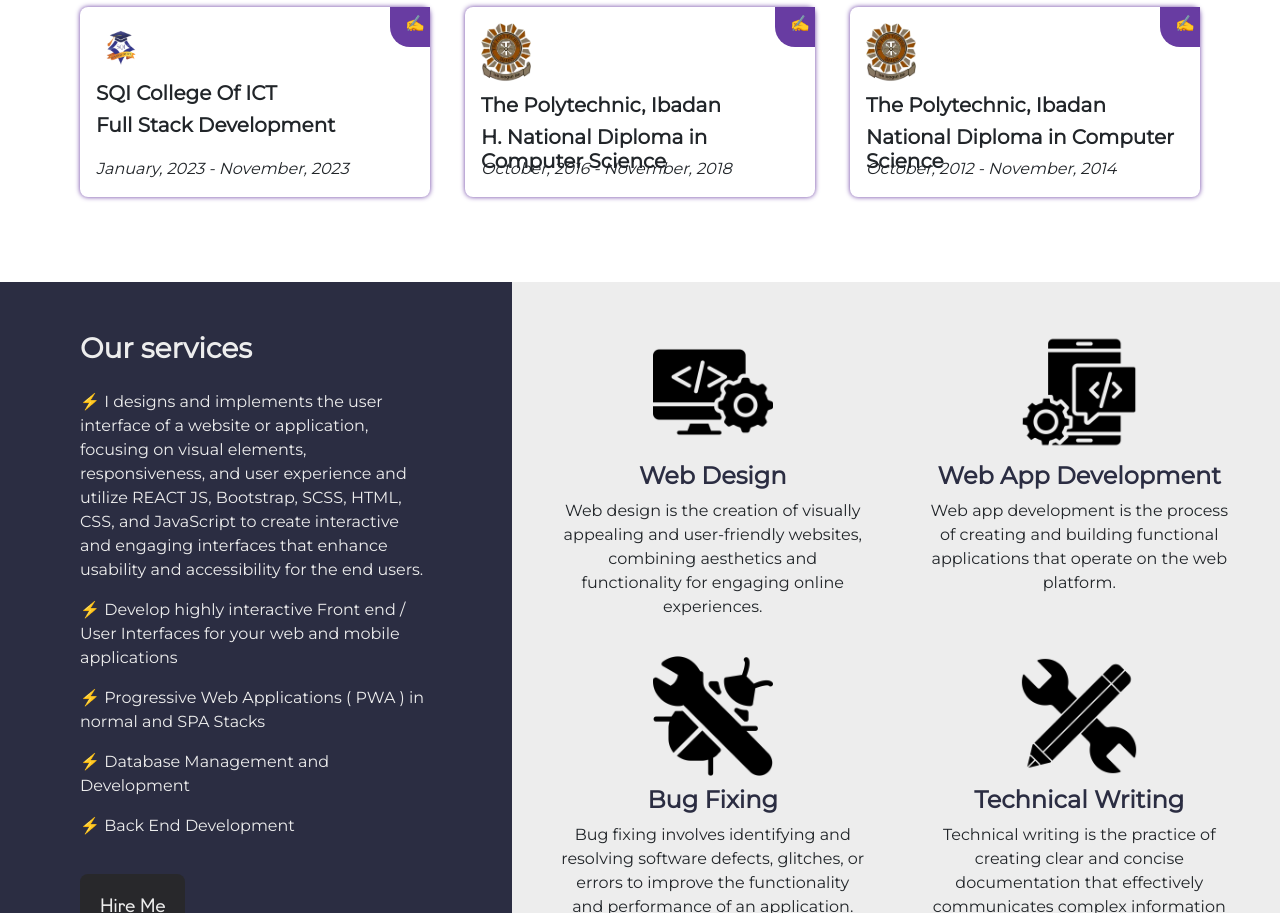
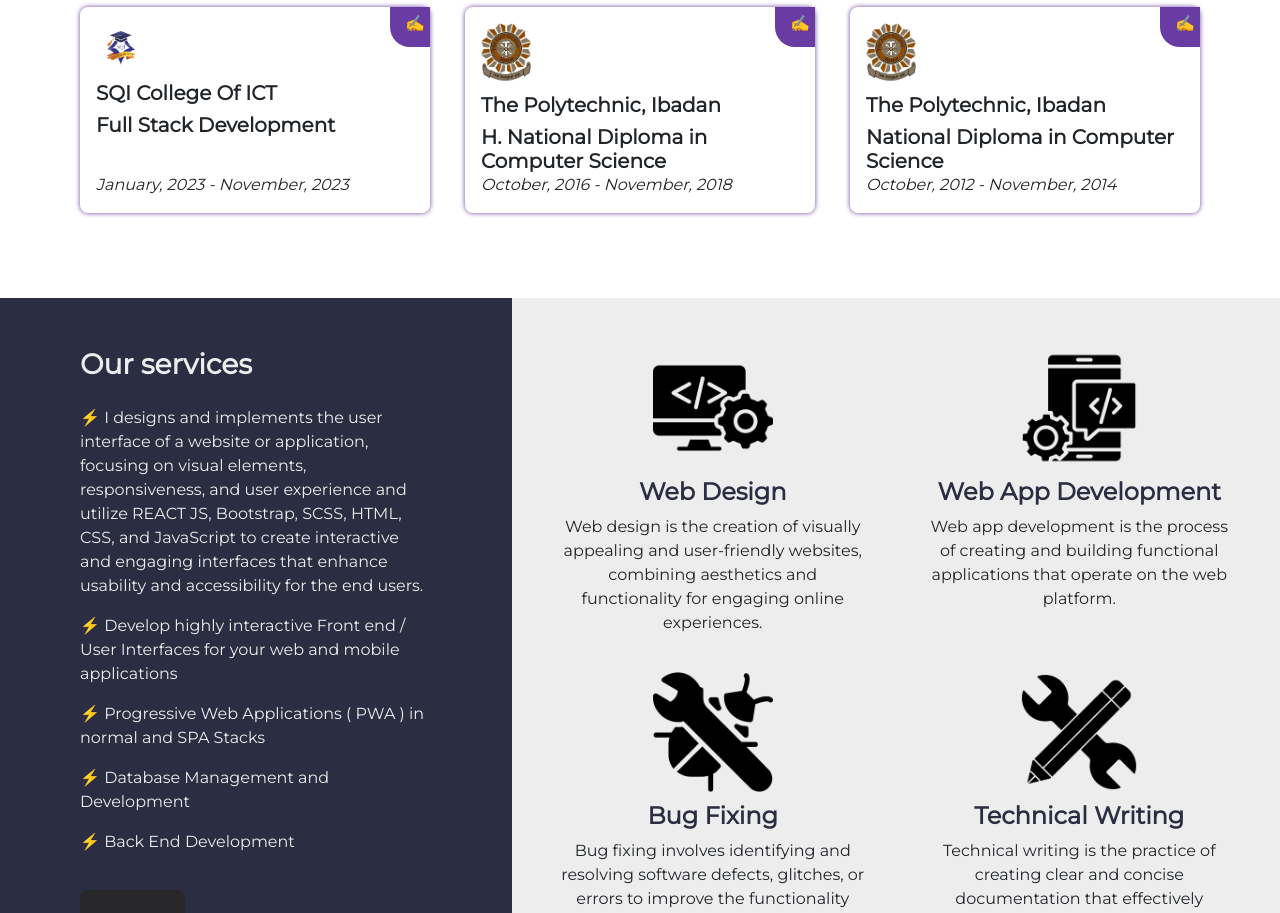
Before and after one commit to doiayokanmi/Dev-Damilola, a React (Vite) app: page / in a window 1280 px wide. Shown: the part 1860-2773 px from the top of the page. Built offline with nearby package versions, Linux system fonts and the light colour scheme.

Commit message:
education

```diff
--- a/src/assets/components/Education.jsx
+++ b/src/assets/components/Education.jsx
@@ -32,7 +32,7 @@ const Education = () => {
             <div className='my-3' key={index} id="eduCard">
                 <img className='img-fluid mb-2' width={"50px"} src={sch.img} alt="" />
                 <h5>{sch.title}</h5>
-                <h5 className='mb-2'>{sch.cert}</h5>
+                <h5 className='mb-4'>{sch.cert}</h5>
                 <em>{sch.year}</em>
             </div>
 
```
